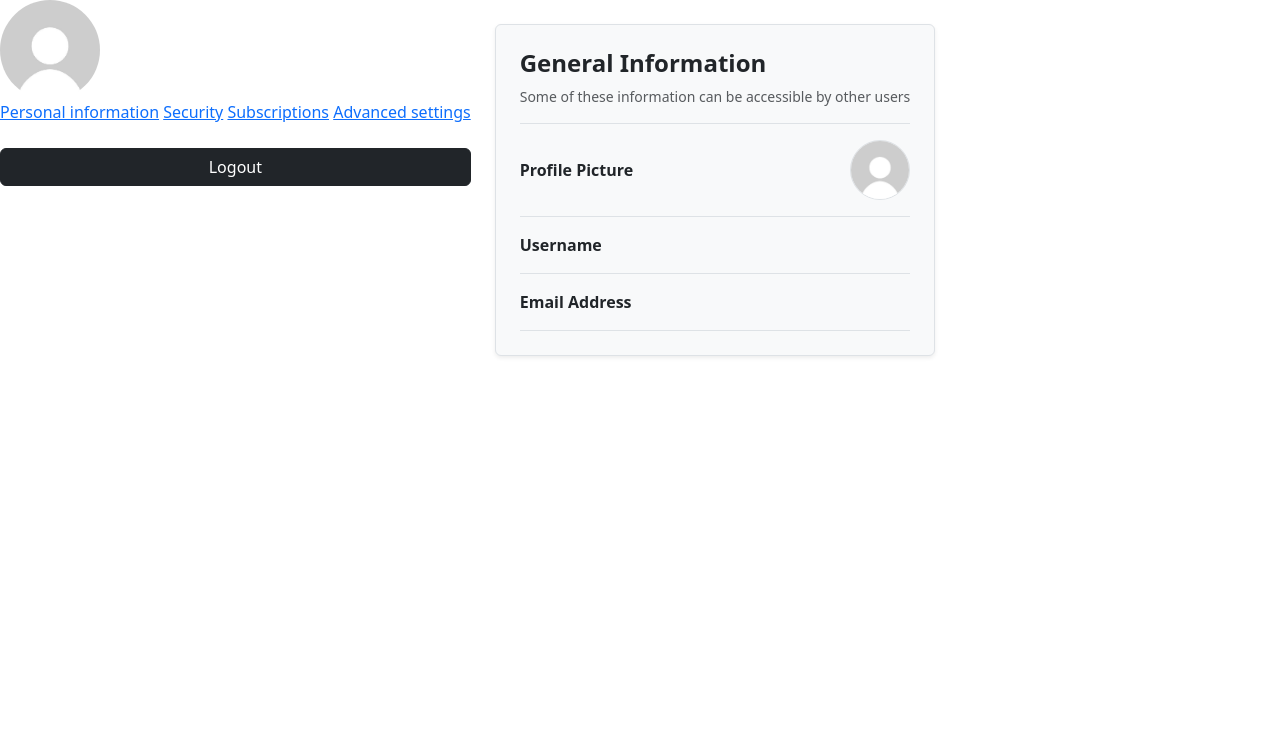
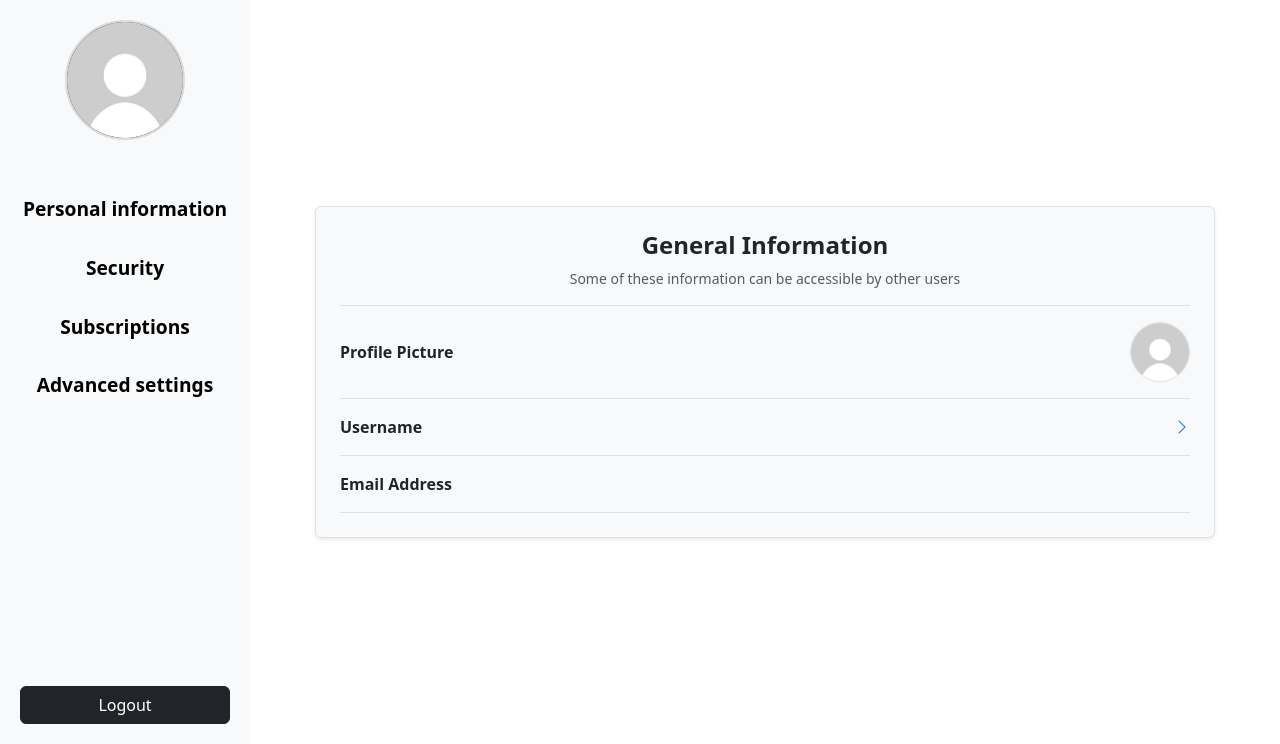
Before and after one commit to yamilobt8/Konvo, a Django app: template a_core/a_users/templates/a_users/profile.html in a window 1280 px wide. Shown: the part 56-800 px from the top of the page. Run offline with Django 3.2, Linux system fonts and the light colour scheme; the template is opened without the code that fills it: most values are stand-ins (such as "Sample title", 1, 10 or a date in 2020).

Commit message:
added style tag

```diff
--- a/a_core/a_app/templates/a_app/layout.html
+++ b/a_core/a_app/templates/a_app/layout.html
@@ -7,10 +7,13 @@
     <meta name="viewport" content="width=device-width, initial-scale=1.0">
     <link href="https://cdn.jsdelivr.net/npm/bootstrap@5.3.6/dist/css/bootstrap.min.css" rel="stylesheet" integrity="sha384-4Q6Gf2aSP4eDXB8Miphtr37CMZZQ5oXLH2yaXMJ2w8e2ZtHTl7GptT4jmndRuHDT" crossorigin="anonymous">
     <script src="https://cdn.jsdelivr.net/npm/bootstrap@5.3.6/dist/js/bootstrap.bundle.min.js" integrity="sha384-j1CDi7MgGQ12Z7Qab0qlWQ/Qqz24Gc6BM0thvEMVjHnfYGF0rmFCozFSxQBxwHKO" crossorigin="anonymous"></script>
+    <link href="https://cdn.jsdelivr.net/npm/bootstrap-icons@1.10.5/font/bootstrap-icons.css" rel="stylesheet">
     <title>Document</title>
     {% block script %}
     {% endblock %}
-    <link rel="stylesheet" href="{% static 'a_users/style.css' %}">
+
+    {% block style %}
+    {% endblock %}
 </head>
 <body>
     <nav class="navbar bg-body-tertiary">
@@ -20,7 +23,7 @@
             <div class="d-flex">
                 <ul class="navbar-nav flex-row">
                     <li class="nav-item me-2 ms-2">
-                        <a class="nav-link fw-bold" href="{% url 'register' %}">Profile</a>
+                        <a class="nav-link fw-bold" href="{% url 'profile' %}">Profile</a>
                     </li>
                     <li class="nav-item ms-2">
                         <a class="nav-link fw-bold" href="{% url 'logout' %}">logout</a>
```
